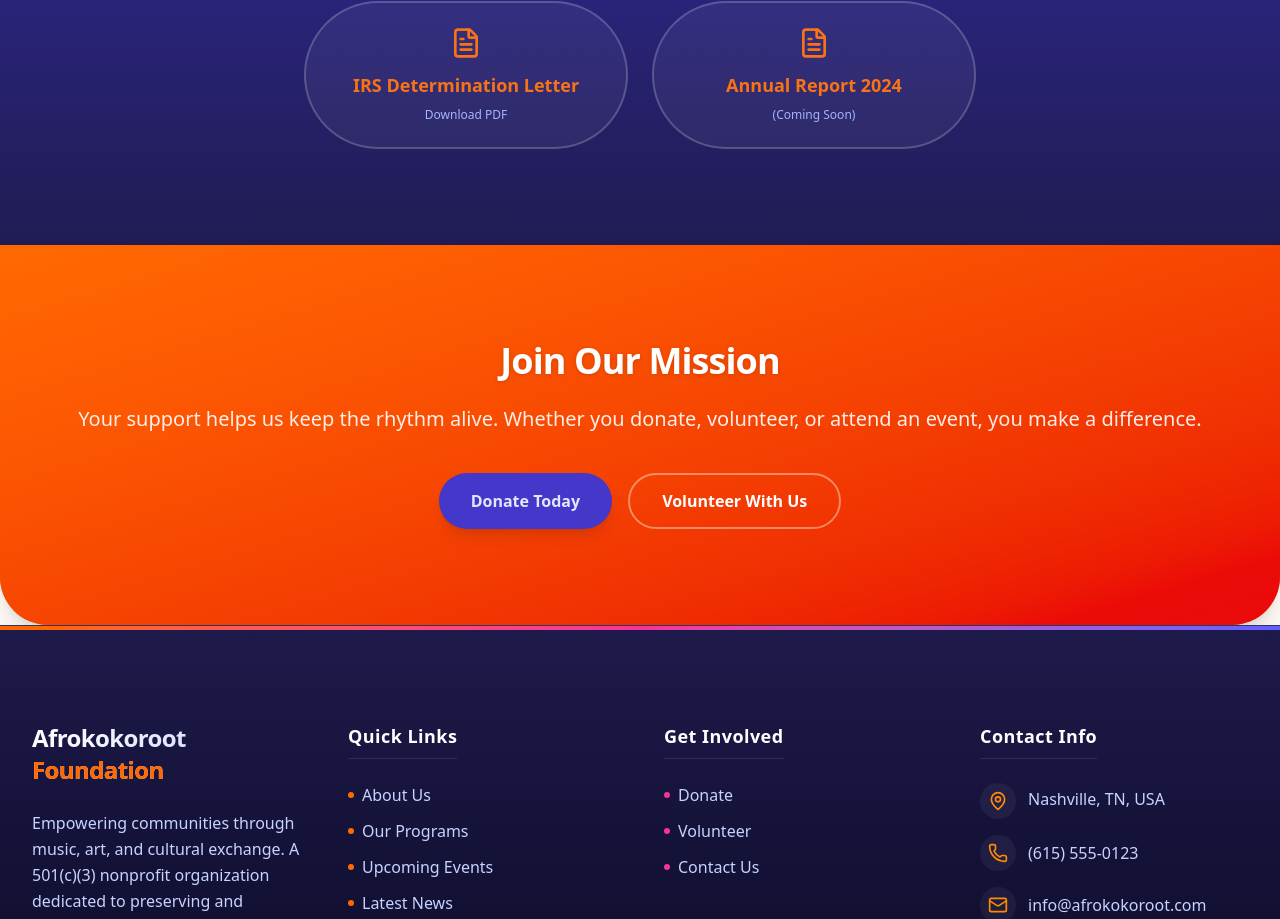
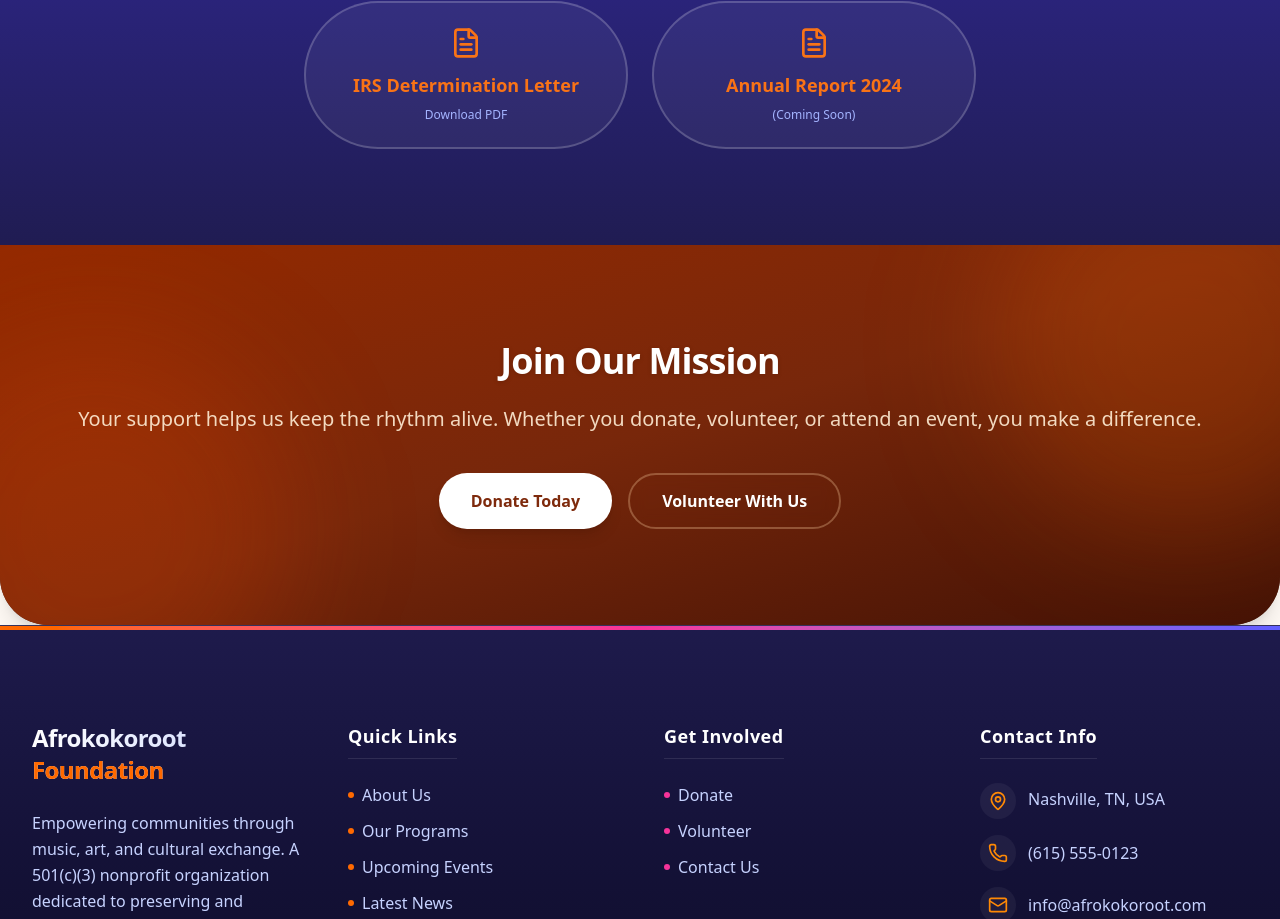
Before and after one commit to ItsAkinlaja/afrokokoroot, a Next.js app: page /about in a window 1280 px wide. Shown: the part 2921-3840 px from the top of the page. Built offline with nearby package versions, Linux system fonts and the light colour scheme; no server answers.

Commit message:
fix_admin_layout_lint_and_revamp_about_cta

```diff
--- a/src/app/about/page.tsx
+++ b/src/app/about/page.tsx
@@ -213,22 +213,26 @@ export default async function AboutPage() {
       </section>
 
       {/* CTA */}
-      <section className="py-24 bg-primary text-primary-foreground text-center relative overflow-hidden rounded-b-[3rem] shadow-xl">
+      <section className="py-24 bg-orange-950 text-white text-center relative overflow-hidden rounded-b-[3rem] shadow-xl">
 
         {/* Background Patterns */}
-        <div className="absolute inset-0 bg-[url('/pattern-grid.svg')] opacity-10 mix-blend-multiply" />
-        <div className="absolute inset-0 bg-gradient-to-br from-orange-500 to-red-600 opacity-90" />
+        <div className="absolute inset-0 bg-[url('/pattern-grid.svg')] opacity-5 mix-blend-overlay" />
+        <div className="absolute inset-0 bg-gradient-to-br from-orange-800 via-orange-900 to-orange-950 opacity-90" />
+
+        {/* Decorative Glow */}
+        <div className="absolute -top-24 -right-24 w-96 h-96 bg-orange-500/20 rounded-full blur-3xl" />
+        <div className="absolute -bottom-24 -left-24 w-96 h-96 bg-orange-600/20 rounded-full blur-3xl" />
 
         <div className="container max-w-3xl relative z-10">
-          <h2 className="text-4xl font-bold tracking-tight mb-6 drop-shadow-sm">Join Our Mission</h2>
-          <p className="text-xl opacity-90 mb-10 font-medium">
+          <h2 className="text-4xl font-bold tracking-tight mb-6 drop-shadow-sm text-white">Join Our Mission</h2>
+          <p className="text-xl text-orange-100/90 mb-10 font-medium">
             Your support helps us keep the rhythm alive. Whether you donate, volunteer, or attend an event, you make a difference.
           </p>
           <div className="flex flex-col sm:flex-row gap-4 justify-center">
-            <Button variant="secondary" size="lg" className="shadow-lg hover:scale-105 transition-transform font-bold px-8" asChild>
+            <Button variant="secondary" size="lg" className="shadow-lg hover:scale-105 transition-transform font-bold px-8 bg-white text-orange-900 hover:bg-orange-50" asChild>
               <Link href="/donate">Donate Today</Link>
             </Button>
-            <Button variant="outline" size="lg" className="bg-transparent border-white/40 text-white hover:bg-white hover:text-primary font-bold px-8" asChild>
+            <Button variant="outline" size="lg" className="bg-transparent border-orange-200/30 text-white hover:bg-white/10 hover:text-white font-bold px-8 backdrop-blur-sm" asChild>
               <Link href="/get-involved">Volunteer With Us</Link>
             </Button>
           </div>
--- a/src/app/admin/layout.tsx
+++ b/src/app/admin/layout.tsx
@@ -16,7 +16,8 @@ export default function AdminLayout({
 
   // Close sidebar on route change
   useEffect(() => {
-    setIsSidebarOpen(false)
+    const timeout = setTimeout(() => setIsSidebarOpen(false), 0)
+    return () => clearTimeout(timeout)
   }, [pathname])
 
   // If on login page, render without sidebar
```
